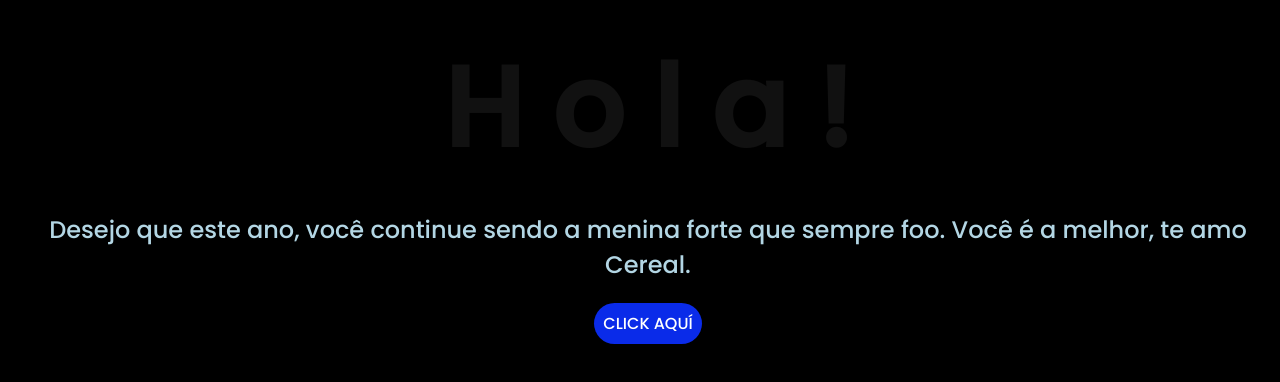
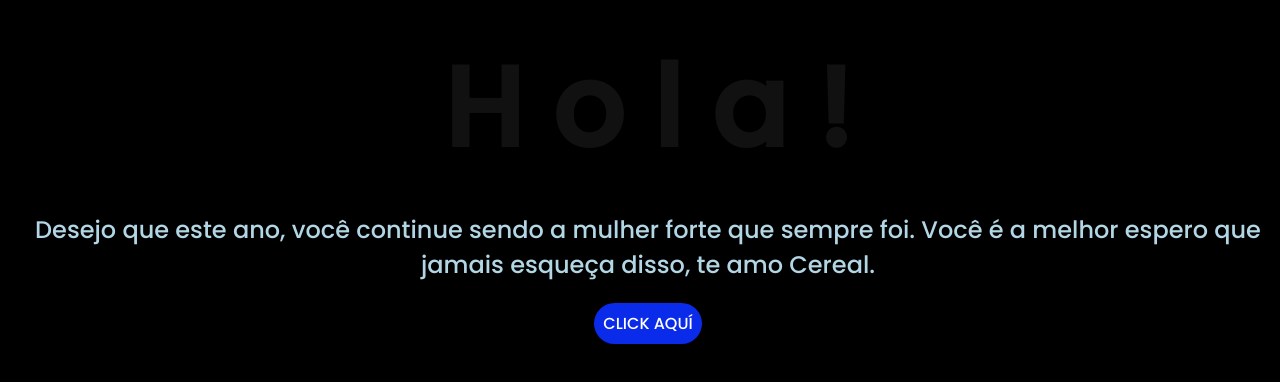
Before and after one commit to Blackdog1988/ceralmandy, a plain HTML site: page index.html in a window 1280 px wide. Shown: the part 152-534 px from the top of the page. Drawn offline with Linux system fonts and the light colour scheme.

Commit message:
Atualizar o index.html

```diff
--- a/index.html
+++ b/index.html
@@ -19,7 +19,7 @@
         <span>!</span>
     </div>
     <div class="description"  style="text-align: center;">
-        <span> Desejo que este ano, você continue sendo a menina forte que sempre foo. Você é a melhor, te amo Cereal.
+        <span> Desejo que este ano, você continue sendo a mulher forte que sempre foi. Você é a melhor espero que jamais esqueça disso, te amo Cereal.
     </div>
     <div class="button">
         <button class="botones">
```
